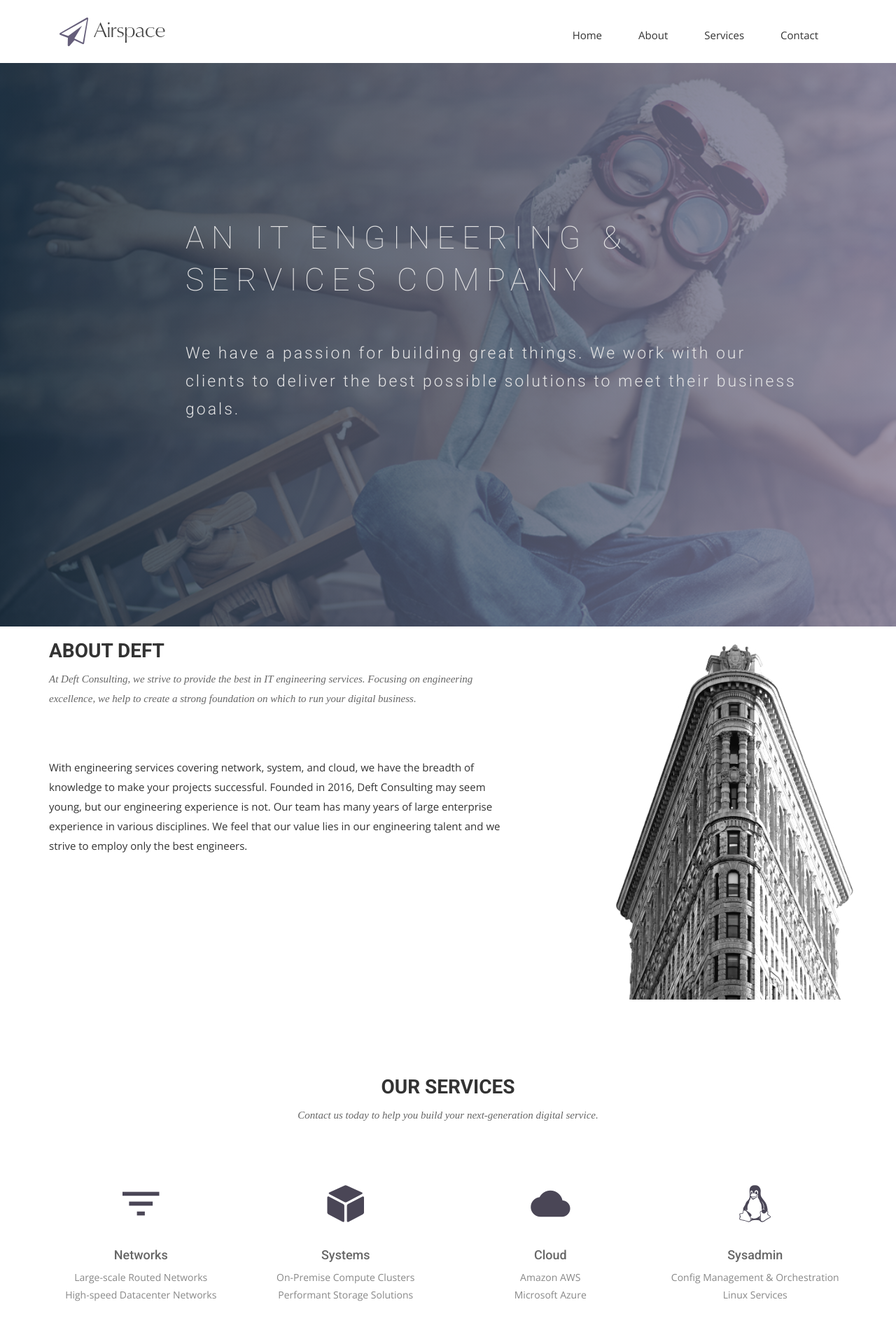
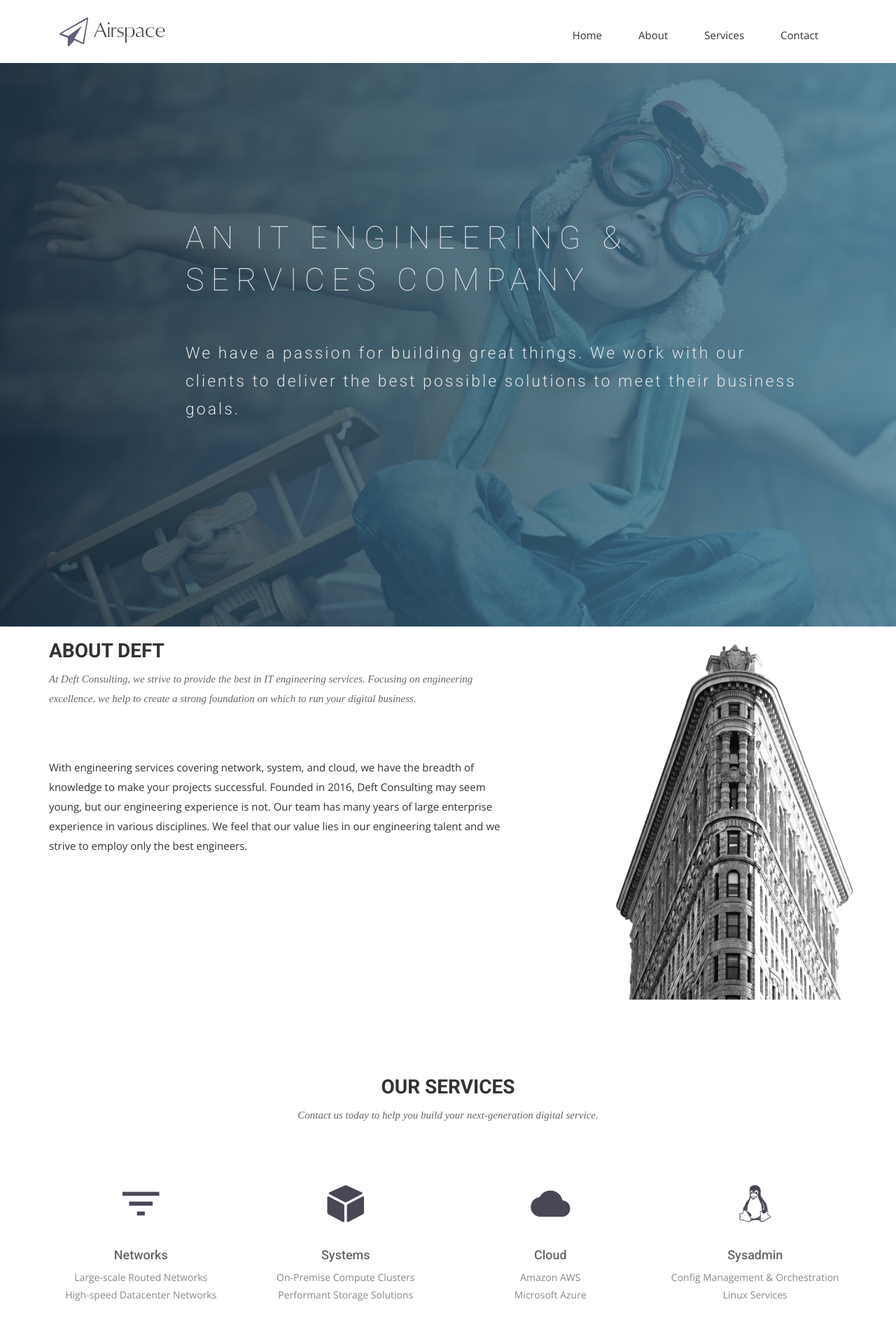
Before and after one commit to deftconsulting/deftconsulting.github.io, a Jekyll site: the page built from index.html, in a window 1280 px wide. Shown: the top 1920 px of the page at 70% size. Built offline with Jekyll 4.4.1, drawn with Linux system fonts in a browser that asks for light colours; nearby versions of some CDN libraries; some web fonts are replaced.

Commit message:
changed hue

```diff
--- a/css/airspace.css
+++ b/css/airspace.css
@@ -113,7 +113,7 @@ font header .navbar-default .navbar-nav li a:hover {
   right: 0;
   width: 100%;
   height: 100%;
-  background: linear-gradient(to left, #8b86a3, #192e40);
+  background: linear-gradient(to left, #4b86a3, #192e40);
   opacity: 0.8;
 }
 #slider .block {
```
